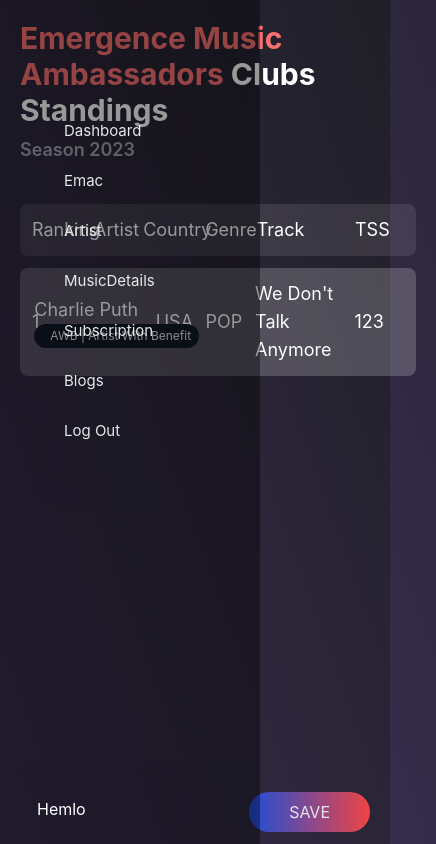
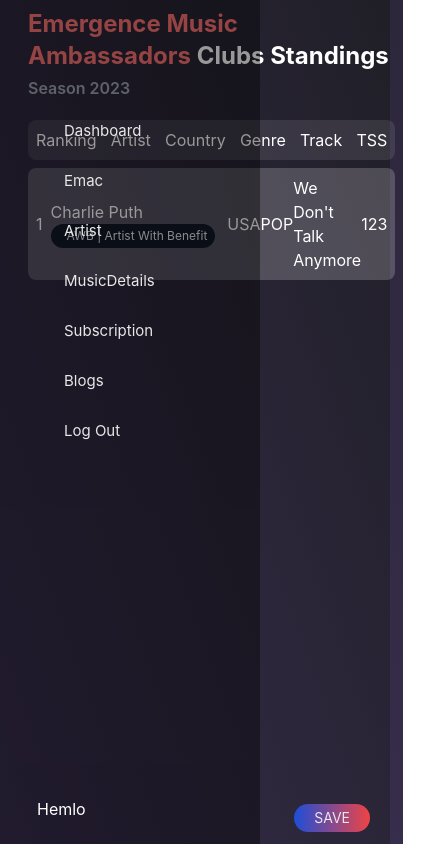
Before and after one commit to divyesh123-jain/Musicapp, a Next.js app: page /EMAC in a window 390 px wide. Shown: the whole page, 436 px wide, since content can reach past the window. Built offline with nearby package versions, Linux system fonts and the light colour scheme; grey boxes are pictures that could not be loaded.

Commit message:
mobile respnsive:

```diff
--- a/pages/EMAC.js
+++ b/pages/EMAC.js
@@ -4,28 +4,28 @@ import React from "react";
 const EMAC = () => {
   return (
     <>
-      <div className="md:ml-[270px] min-h-[100vh] text-white p-5">
+      <div className="mx-5 min-h-[100vh] md:ml-[270px]  text-white p-2 md:p-5">
         <div>
-          <div className="text-3xl text-white font-bold">
+          <div className="text-2xl md:text-3xl text-white font-bold">
             <span className="text-red-400 to">Emergence Music Ambassadors</span> Clubs Standings
           </div>
-          <div className="text-gray-400 mt-2 text-lg font-semibold">
+          <div className="text-gray-400 mt-1 md:mt-2 text-base md:text-lg font-semibold">
             Season 2023
           </div>
         </div>
 
-        <div className="mt-10">
-          <div className="flex text-white justify-between items-center backdrop-opacity-25 bg-white/10 border-white/40 rounded-lg w-full md:w-[76vw] text-lg p-3 mt-3">
-            <div className="w-1/6">Ranking</div>
-            <div className="w-1/6">Artist</div>
-            <div className="w-1/6">Country</div>
-            <div className="w-1/6">Genre</div>
-            <div className="w-2/6">Track</div>
-            <div className="w-1/6">TSS</div>
+        <div className="mt-5 md:mt-10">
+          <div className="flex text-white justify-between items-center backdrop-opacity-25 bg-white/10 border-white/40 rounded-lg w-full md:w-[76vw] text-base md:text-lg p-2 md:p-3 mt-2 md:mt-3">
+            <div className="sm:w-1/6">Ranking</div>
+            <div className="sm:w-1/6">Artist</div>
+            <div className="sm:w-1/6">Country</div>
+            <div className="sm:w-1/6">Genre</div>
+            <div className="sm:w-2/6">Track</div>
+            <div className="sm:w-1/6">TSS</div>
           </div>
-          <div className="flex text-white justify-between items-center backdrop-opacity-25 bg-white/20 rounded-lg w-full md:w-[76vw] text-lg p-3 mt-3">
-            <div className="w-1/6">1</div>
-            <div className="w-1/6 flex justify-center items-center space-x-2">
+          <div className="flex text-white justify-between items-center backdrop-opacity-25 bg-white/20 rounded-lg w-full md:w-[76vw] text-base md:text-lg p-2 md:p-3 mt-2 md:mt-3">
+            <div className="sm:w-1/6">1</div>
+            <div className="sm:w-1/6 flex justify-center items-center space-x-2">
               <div>
                 <Image
                   src="/../public/imggg.png"
@@ -34,7 +34,7 @@ const EMAC = () => {
                   className="rounded-full"
                 />
               </div>
-              <div className="w-[fit]">
+              <div className="w-auto">
                 <div>Charlie Puth</div>
                 <div>
                   <div className="p-1 flex justify-center items-center space-x-2 backdrop-opacity-20 bg-gray-900 text-gray-200 pl-2 pr-2 rounded-full text-xs">
@@ -51,14 +51,14 @@ const EMAC = () => {
                 </div>
               </div>
             </div>
-            <div className="w-1/6 ml-3">USA</div>
-            <div className="w-1/6">POP</div>
-            <div className="w-2/6 overflow-hidden">We Don&apos;t Talk Anymore</div>
-            <div className="w-1/6">123</div>
+            <div className="sm:w-1/6 ml-3">USA</div>
+            <div className="sm:w-1/6">POP</div>
+            <div className="sm:w-2/6 overflow-hidden">We Don&apos;t Talk Anymore</div>
+            <div className="sm:w-1/6">123</div>
           </div>
         </div>
 
-        <div className="pl-10 pr-10 pt-2 pb-2 fixed bottom-3 right-5 text-gray-200 bg-gradient-to-r from-blue-700 to-red-500 rounded-full">
+        <div className="pl-5 pr-5 pt-1 pb-1 fixed bottom-3 right-5 text-gray-200 bg-gradient-to-r from-blue-700 to-red-500 rounded-full text-sm">
           SAVE
         </div>
       </div>
```
